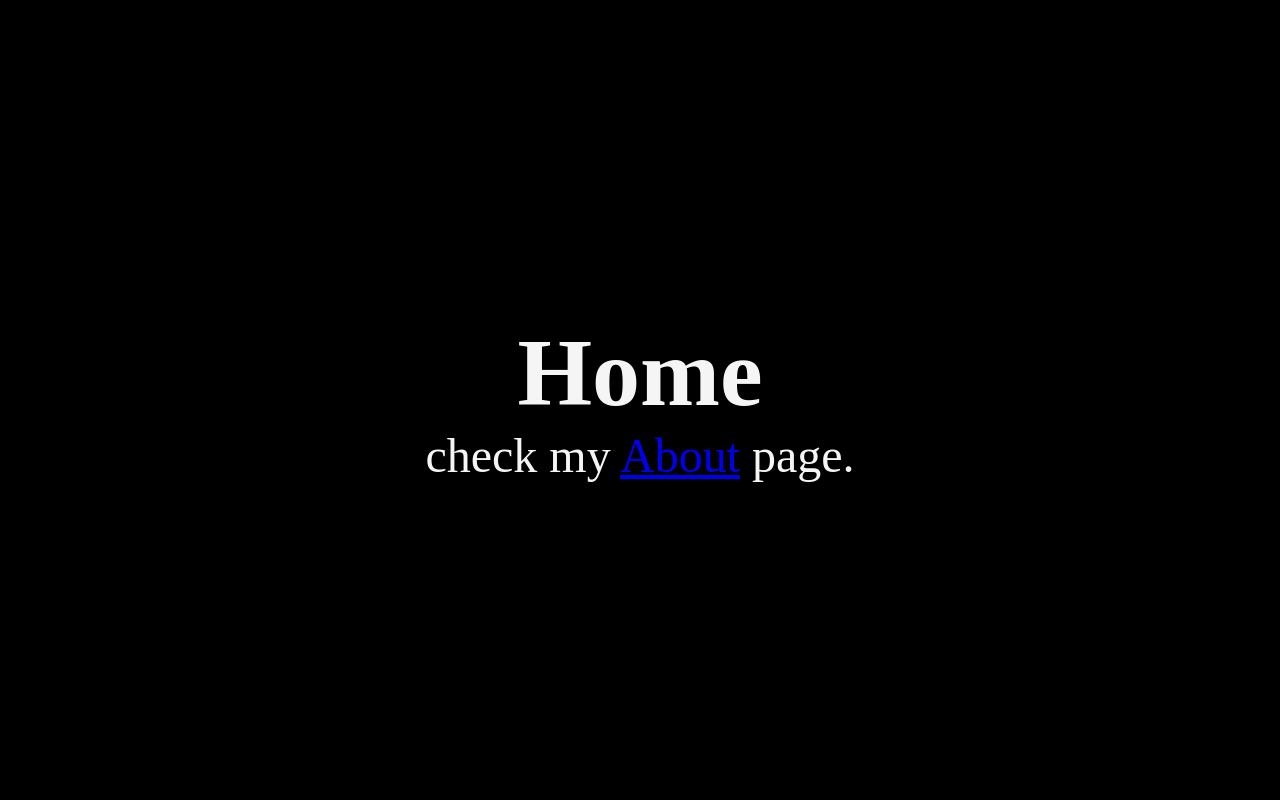
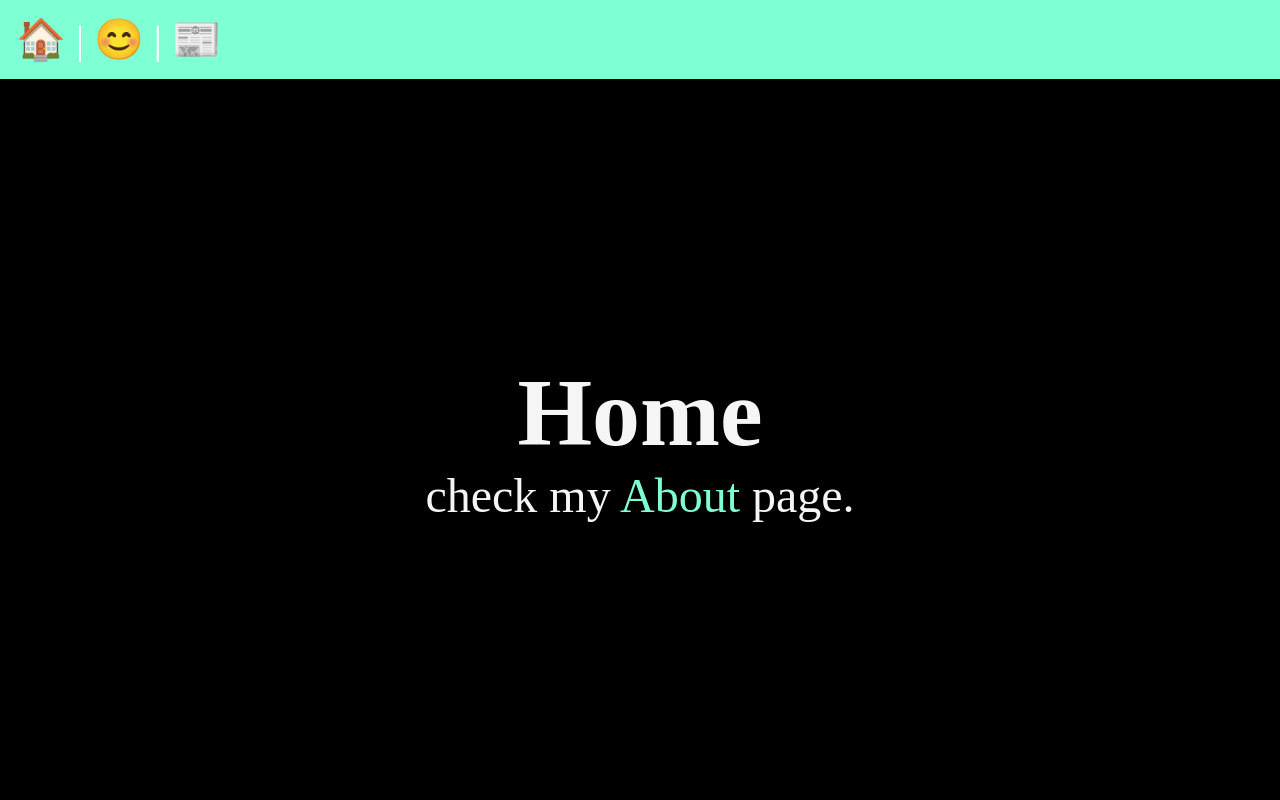
Before and after one commit to AliMusa02/djangoLearningEnv, a Django app: page / in a window 1280 px wide. Run offline with Django 5.2, Linux system fonts and the light colour scheme.

Commit message:
App and templates added

```diff
--- a/myproject/myproject/urls.py
+++ b/myproject/myproject/urls.py
@@ -15,11 +15,12 @@ Including another URLconf
     2. Add a URL to urlpatterns:  path('blog/', include('blog.urls'))
 """
 from django.contrib import admin
-from django.urls import path
+from django.urls import path, include
 from . import views
 
 urlpatterns = [
     path('admin/', admin.site.urls),
     path('', views.homepage),
     path('about/', views.about),
+    path('posts/', include('posts.urls'))
 ]
--- a/myproject/posts/views.py
+++ b/myproject/posts/views.py
@@ -4,4 +4,4 @@ from django.shortcuts import render
 
 
 def posts(request):
-    return render(request, '')
+    return render(request, 'posts/posts_list.html')
--- a/myproject/static/css/style.css
+++ b/myproject/static/css/style.css
@@ -7,14 +7,37 @@
 
 body {
     min-height: 100vh;
-    display: grid;
-    place-content: center;
+    display: flex;
+    flex-flow: column;
     font-size: 3rem;
     background-color: black;
     color: whitesmoke;
+}
+
+nav {
+    padding: 1rem;
+    background-color: aquamarine;
+    color: white;
+    font-size: 2.5rem;
+}
+
+main {
+    flex-grow: 1;
+    display: grid;
+    place-content: center;
+
 }
 
 h1,
 p {
     text-align: center;
 }
+
+a {
+    text-decoration: none;
+    color: aquamarine;
+}
+
+a:hover {
+    opacity: .85;
+}
--- a/myproject/templates/home.html
+++ b/myproject/templates/home.html
@@ -1,18 +1,11 @@
-<!DOCTYPE html>
-{% load static %}
-<html lang="en">
+{% extends "layout.html" %}
 
-<head>
-    <meta charset="UTF-8">
-    <meta name="viewport" content="width=device-width, initial-scale=1.0">
-    <title>Home example</title>
-    <link rel="stylesheet" href="{% static 'css/style.css' %}">
-</head>
+{% block title  %}
+    Home
+{% endblock  %}
 
 
-<body>
+{% block content %}
     <h1>Home</h1>
     <p>check my <a href="/about">About</a> page. </p>
-</body>
-
-</html>
+{% endblock  %}
--- /dev/null
+++ b/myproject/templates/layout.html
@@ -0,0 +1,26 @@
+<!DOCTYPE html>
+{% load static %}
+<html lang="en">
+<head>
+    <meta charset="UTF-8">
+    <meta name="viewport" content="width=device-width, initial-scale=1.0">
+    <title>
+        {% block title %}
+            Django app
+        {% endblock  %}
+    </title>
+    <link rel="stylesheet" href="{% static 'css/style.css' %}">
+    <script src="{% static "js/main.js" %}%}"></script>
+</head>
+<body>
+    <nav>
+        <a href="/">🏠</a> |
+        <a href="/about">😊</a> |
+        <a href="/posts">📰</a>
+    </nav>
+    <main>
+        {% block content %}
+        {% endblock  %}
+    </main>
+</body>
+</html>
```
Also changed, not shown: myproject/posts/templates/posts/posts_list.html (+9 -11 lines), myproject/templates/about.html (+7 -15 lines).
